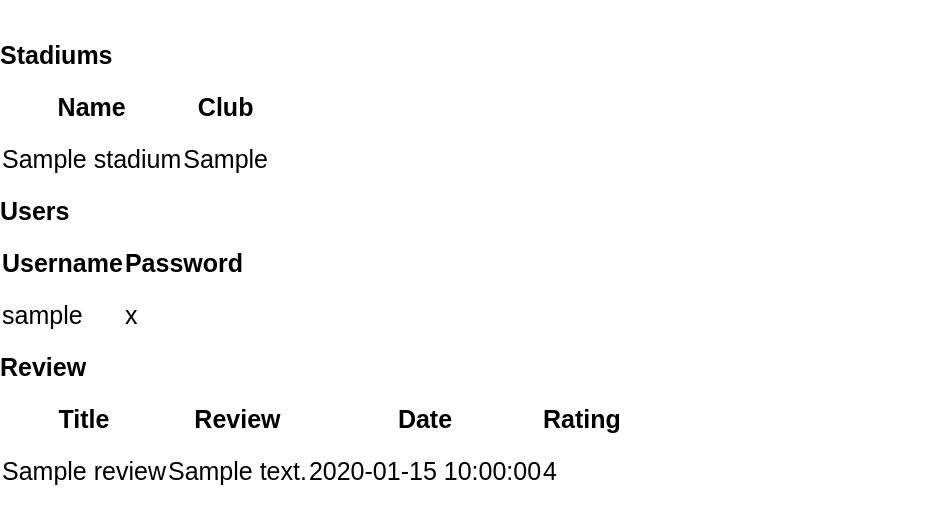
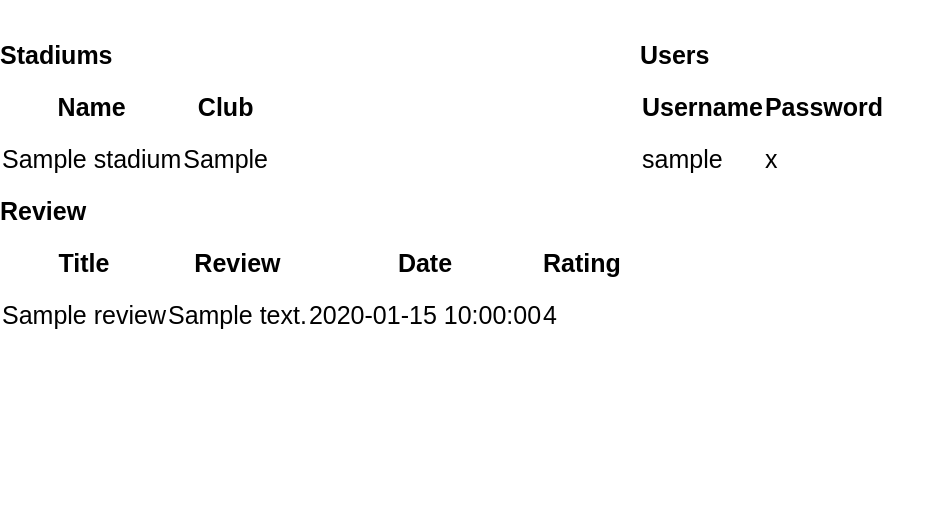
Before and after one commit to tylerbeckb/stadiumReviewWebsite, a Flask app: template app/templates/admin.html in a window 1280 px wide. Shown: the part 70-594 px from the top of the page, without its empty margins (0-944 px from the left). Run offline with Flask 3, Linux system fonts and the light colour scheme; tables that the repository leaves empty hold one stand-in row (values such as "Sample post"); the template is opened without the code that fills it: values that come from a table or form of the project are taken from there, most other values are stand-ins (such as "Sample title", 1, 10 or a date in 2020).

Commit message:
feat: 2 column layout

```diff
--- a/app/static/stylesheet.css
+++ b/app/static/stylesheet.css
@@ -51,3 +51,8 @@ nav a:hover {
     width: 35%;
     padding-left: 10px;
 }
+
+.col50 {
+    float: left;
+    width: 50%;
+}
```
